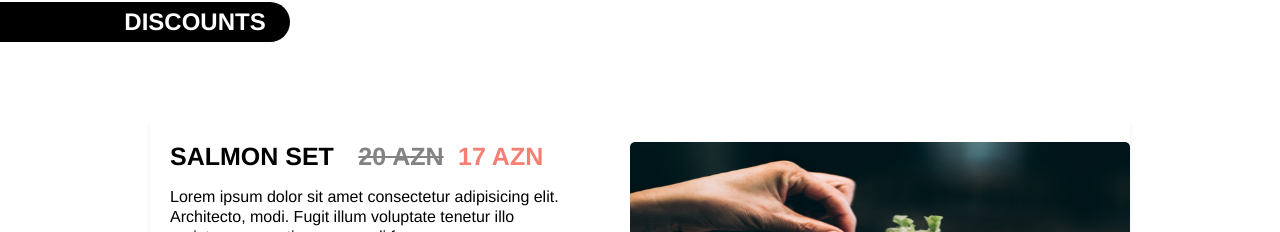
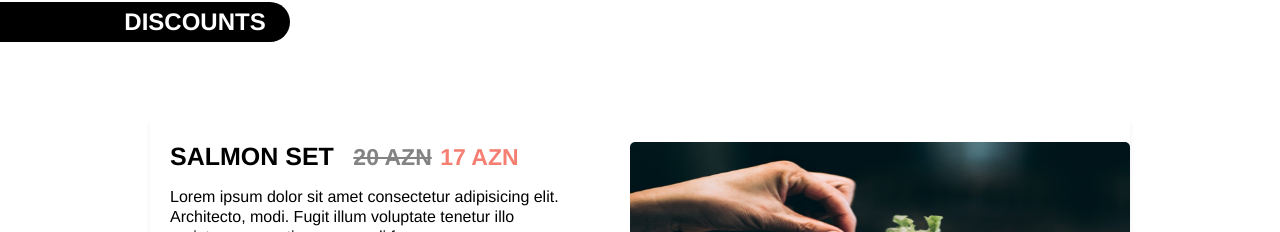
Before and after one commit to gultaj418/alfa-sushi--new-, a plain HTML site: page index.html in a window 1280 px wide. Shown: the part 928-1160 px from the top of the page. Drawn offline with nearby package versions, Linux system fonts and the light colour scheme.

Commit message:
slider 17 azn eidted

```diff
--- a/css/style.css
+++ b/css/style.css
@@ -491,15 +491,15 @@ li#search.deactive {
 .old-price {
   text-decoration: line-through;
   color: #838383;
-  font-size: 25px;
+  font-size: 23px;
   font-weight: 1000;
-  margin-left: 20px;
+  margin-left: 15px;
 }
 .new-price {
   color: #f47f72;
-  font-size: 25px;
+  font-size: 23px;
   font-weight: 1000;
-  margin-left: 10px;
+  margin-left: 4px;
 }
 
 .discount-add-order {
```
